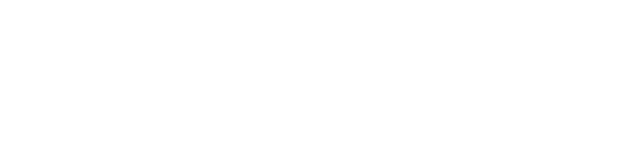
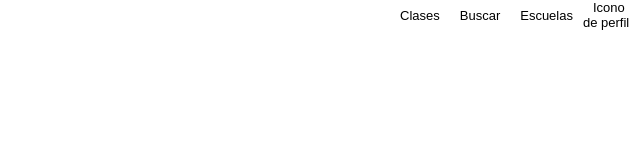
Before and after one commit to juanma2323/platzisearch, a plain HTML site: page index.html in a window 1280 px wide. Shown: the whole page, without its empty margins (640-1280 px from the left). Drawn offline with Linux system fonts and the light colour scheme.

Commit message:
Secciones del menu derecho

```diff
--- a/index.html
+++ b/index.html
@@ -8,6 +8,15 @@
     <title>Platzi Search</title>
 </head>
 <body>
-
+    <header>
+        <nav>
+            <ul class="nav-right-section">
+                <li><a href="">Clases</a></li>
+                <li><a href="">Buscar</a></li>
+                <li class="icon-menu"><a href="">Escuelas</a></li>
+                <li><a href="">Icono de perfil</a></li>
+            </ul>
+        </nav>
+    </header>
 </body>
 </html>
--- a/main.css
+++ b/main.css
@@ -0,0 +1,34 @@
+* {
+    box-sizing: border-box;
+    margin: 0;
+    padding: 0;
+}
+html {
+    font-size: 62.5%;
+}
+a {
+    text-decoration: none;
+    font-family: Arial, Helvetica, sans-serif;
+    font-size: 1.3rem;
+    cursor: pointer;
+}
+header {
+    width: 100%;
+    height: 60px;
+}
+header nav {
+    display: flex;
+    justify-content: flex-end;
+}
+header nav .nav-right-section {
+    width: 250px;
+    height: auto;
+    display: flex;
+    justify-content: center;
+    list-style: none;
+    align-items: center;
+}
+header nav .nav-right-section a {
+    margin: 10px;
+    color: black;
+}
```
